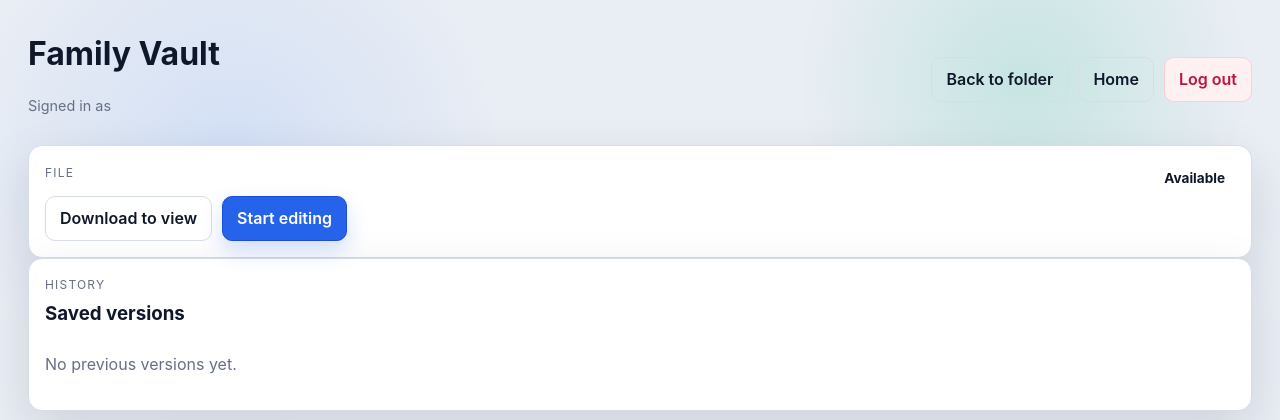
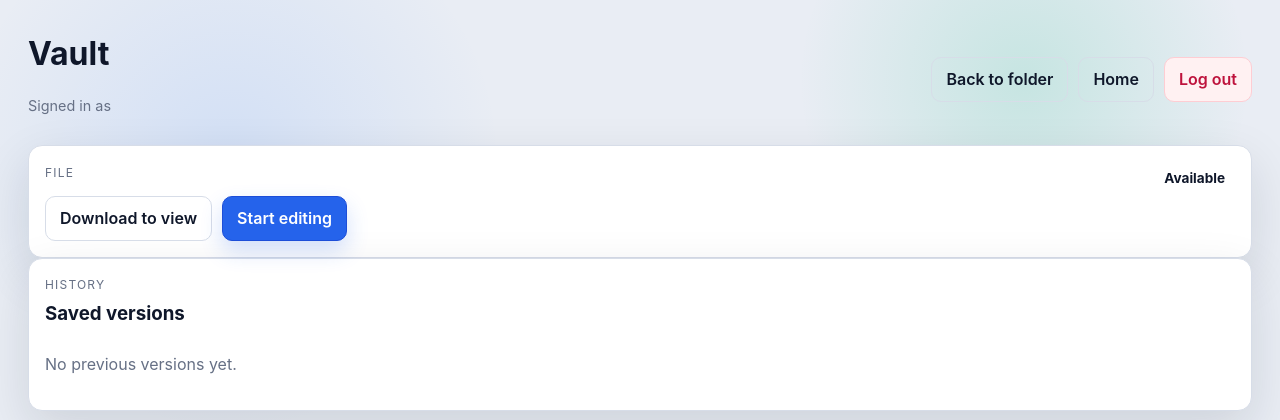
Before and after one commit to willjallen/Vault, a FastAPI app: template app/templates/document.html in a window 1280 px wide. Shown: the top 420 px of the page. Run offline with FastAPI, Linux system fonts and the light colour scheme; the template is opened without the code that fills it, so the values that code supplies are empty; parts of the project's set-up code (start-up, migrations or seed data) failed here and were passed over; some libraries are stand-ins or nearby versions.

Commit message:
[chore] make vault branding configurable

```diff
--- a/app/__init__.py
+++ b/app/__init__.py
@@ -1,4 +1,3 @@
-# Copyright (c) 2024 The Allen Family
 """Vault service package."""
 
 from .version import APP_VERSION
--- a/app/auth.py
+++ b/app/auth.py
@@ -1,4 +1,3 @@
-# Copyright (c) 2024 The Allen Family
 """Authentication and canonical Vault identity helpers."""
 
 import base64
@@ -49,7 +48,7 @@ from .config import (
 from .db import get_db
 from .models import Folder, FolderPermission, VaultGroup, VaultGroupMembership, VaultUser
 
-LOCAL_DEV_DOMAINS = {"localhost", "127.0.0.1", "::1", "family.localhost"}
+LOCAL_DEV_DOMAINS = {"localhost", "127.0.0.1", "::1"}
 
 
 class UserContext(TypedDict):
@@ -82,7 +81,7 @@ def _clean_header(value: str | None) -> str:
 
 
 def _dev_auth_allowed_for_domain() -> bool:
-    base_domain = _clean_header(os.getenv("BASE_DOMAIN", "family.localhost")).lower()
+    base_domain = _clean_header(os.getenv("BASE_DOMAIN", "localhost")).lower()
     return base_domain in LOCAL_DEV_DOMAINS or base_domain.endswith(".localhost")
 
 
--- a/app/config.py
+++ b/app/config.py
@@ -1,11 +1,11 @@
-# Copyright (c) 2024 The Allen Family
 """Configuration helpers for the vault service."""
 
 import os
 import secrets
 from pathlib import Path
 
-BASE_DOMAIN = os.getenv("BASE_DOMAIN", "family.localhost")
+BASE_DOMAIN = os.getenv("BASE_DOMAIN", "localhost")
+SITE_NAME = os.getenv("VAULT_SITE_NAME", "Vault").strip() or "Vault"
 DATA_DIR = Path(os.getenv("VAULT_DATA_DIR", "/data")).resolve()
 DB_PATH = Path(os.getenv("VAULT_DB_PATH", str(DATA_DIR / "vault.db"))).resolve()
 PUBLIC_URL = os.getenv("VAULT_PUBLIC_URL", "").strip().rstrip("/")
--- a/app/db.py
+++ b/app/db.py
@@ -1,4 +1,3 @@
-# Copyright (c) 2024 The Allen Family
 """Database setup for the vault service."""
 
 from collections.abc import Generator
--- a/app/main.py
+++ b/app/main.py
@@ -1,4 +1,3 @@
-# Copyright (c) 2024 The Allen Family
 """FastAPI entrypoint for the vault service."""
 
 from pathlib import Path
@@ -7,11 +6,13 @@ from fastapi import FastAPI
 from fastapi.responses import PlainTextResponse
 from fastapi.staticfiles import StaticFiles
 
+from .config import SITE_NAME
 from .db import init_db
 from .routers import router
 from .storage import ensure_storage
+from .version import APP_VERSION
 
-app = FastAPI(title="Family Vault", version="1.0.0")
+app = FastAPI(title=SITE_NAME, version=APP_VERSION)
 app.mount("/static", StaticFiles(directory=Path(__file__).parent / "static"), name="static")
 
 
--- a/app/models.py
+++ b/app/models.py
@@ -1,4 +1,3 @@
-# Copyright (c) 2024 The Allen Family
 """SQLAlchemy models for the vault service."""
 
 import datetime
--- a/app/routers.py
+++ b/app/routers.py
@@ -1,4 +1,3 @@
-# Copyright (c) 2024 The Allen Family
 """HTTP routes for the vault service."""
 
 import asyncio
@@ -28,7 +27,7 @@ from .auth import (
     oidc_login_response,
     require_admin,
 )
-from .config import AUTH_MODE, BASE_DOMAIN
+from .config import AUTH_MODE, BASE_DOMAIN, SITE_NAME
 from .db import SessionLocal, get_db
 from .models import (
     Blob,
@@ -1774,6 +1773,7 @@ def build_bootstrap_payload(user: UserContext, folder: str, db: Session) -> dict
     return {
         "auth_mode": AUTH_MODE,
         "base_domain": BASE_DOMAIN,
+        "site_name": SITE_NAME,
         "user": user,
         "version": APP_VERSION,
         "current_folder": folder_path(current),
--- a/app/static/js/App.js
+++ b/app/static/js/App.js
@@ -314,7 +314,7 @@ export function App({ initial }) {
       folderToItem({
         color: vaultMetadata.color,
         icon: vaultMetadata.icon || "house",
-        name: "Vault",
+        name: initialBootstrap.site_name || "Vault",
         path: "",
       }),
       ...childrenFor("", (path) => !isArchivePath(path)),
@@ -326,7 +326,7 @@ export function App({ initial }) {
       }),
       ...childrenFor("Archive", (path) => isArchivePath(path)),
     ];
-  }, [folderChildren, folderMetadata]);
+  }, [folderChildren, folderMetadata, initialBootstrap.site_name]);
   const folderByKey = useMemo(
     () => new Map(folderPaneItems.map((item) => [keyForItem(item), item])),
     [folderPaneItems]
@@ -928,6 +928,7 @@ export function App({ initial }) {
           onPalettePreferenceChange: handlePalettePreferenceChange,
           onThemePreferenceChange: handleThemePreferenceChange,
           palettePreference,
+          siteName: initialBootstrap.site_name || "Vault",
           themePreference,
         })
       : null,
--- a/app/static/js/components/SettingsModal.js
+++ b/app/static/js/components/SettingsModal.js
@@ -698,7 +698,7 @@ function SectionPanel({
         copy:
           palettePreference === "winui"
             ? "Uses a WinUI-inspired neutral ramp and Windows blue accent."
-            : "Uses the existing softer Vault color palette.",
+            : "Uses the existing softer color palette.",
         control: PaletteSegmented({
           onChange: onPalettePreferenceChange,
           value: palettePreference || "cozy",
@@ -726,6 +726,7 @@ export function SettingsModal({
   onPalettePreferenceChange,
   onThemePreferenceChange,
   palettePreference = "cozy",
+  siteName = "Vault",
   themePreference = "system",
 }) {
   const sections = currentUser?.is_admin ? [...personalSections, adminSection] : personalSections;
@@ -793,7 +794,7 @@ export function SettingsModal({
       [
         h("header", { className: "settings-titlebar", key: "titlebar" }, [
           h("div", { className: "settings-title-copy", key: "copy" }, [
-            h("p", { className: "eyebrow tiny", key: "eyebrow" }, "Vault"),
+            h("p", { className: "eyebrow tiny", key: "eyebrow" }, siteName),
             h("h1", { id: "settings-title", key: "title" }, "Settings"),
           ]),
           h(
--- a/app/storage.py
+++ b/app/storage.py
@@ -1,4 +1,3 @@
-# Copyright (c) 2024 The Allen Family
 """Storage backends for content-addressed vault blobs."""
 
 import datetime
--- a/app/templates/document.html
+++ b/app/templates/document.html
@@ -3,13 +3,13 @@
 <head>
   <meta charset="UTF-8" />
   <meta name="viewport" content="width=device-width, initial-scale=1.0" />
-  <title>{{ doc.path.split('/')[-1] }} - Family Vault</title>
+  <title>{{ doc.path.split('/')[-1] }} - {{ site_name or "Vault" }}</title>
   <link rel="stylesheet" href="/static/styles.css" />
 </head>
 <body>
   <header>
     <div>
-      <h1>Family Vault</h1>
+      <h1>{{ site_name or "Vault" }}</h1>
       <p class="muted small">Signed in as {{ user.name }}</p>
     </div>
     <div class="header-actions">
--- a/app/templates/index.html
+++ b/app/templates/index.html
@@ -3,7 +3,7 @@
   <head>
     <meta charset="UTF-8" />
     <meta name="viewport" content="width=device-width, initial-scale=1.0" />
-    <title>Family Vault</title>
+    <title>{{ state.bootstrap.site_name or "Vault" }}</title>
     <script>
       (() => {
         const key = "vault.themePreference";
--- a/app/version.py
+++ b/app/version.py
@@ -1,4 +1,3 @@
-# Copyright (c) 2024 The Allen Family
 """Application version resolution."""
 
 import os
--- a/docker-compose.dev.yml
+++ b/docker-compose.dev.yml
@@ -8,6 +8,7 @@ services:
     environment:
       BASE_DOMAIN: ${BASE_DOMAIN:-localhost}
       VAULT_PUBLIC_URL: ${VAULT_PUBLIC_URL:-http://localhost:8000}
+      VAULT_SITE_NAME: ${VAULT_SITE_NAME:-Vault}
       VAULT_AUTH_MODE: dev
       VAULT_DEV_AUTH: "1"
       VAULT_DEV_AUTH_ISSUER: ${VAULT_DEV_AUTH_ISSUER:-dev}
--- a/docker-compose.yml
+++ b/docker-compose.yml
@@ -8,6 +8,7 @@ services:
     environment:
       BASE_DOMAIN: ${BASE_DOMAIN:-localhost}
       VAULT_PUBLIC_URL: ${VAULT_PUBLIC_URL:-http://localhost:8000}
+      VAULT_SITE_NAME: ${VAULT_SITE_NAME:-Vault}
       VAULT_DATA_DIR: /data
       VAULT_DB_PATH: ${VAULT_DB_PATH:-/data/vault.db}
       VAULT_STORAGE_BACKEND: ${VAULT_STORAGE_BACKEND:-local}
```
Also changed, not shown: tests/test_docker_deploy.py (+11 -0 lines), README.md, 1 other file.
